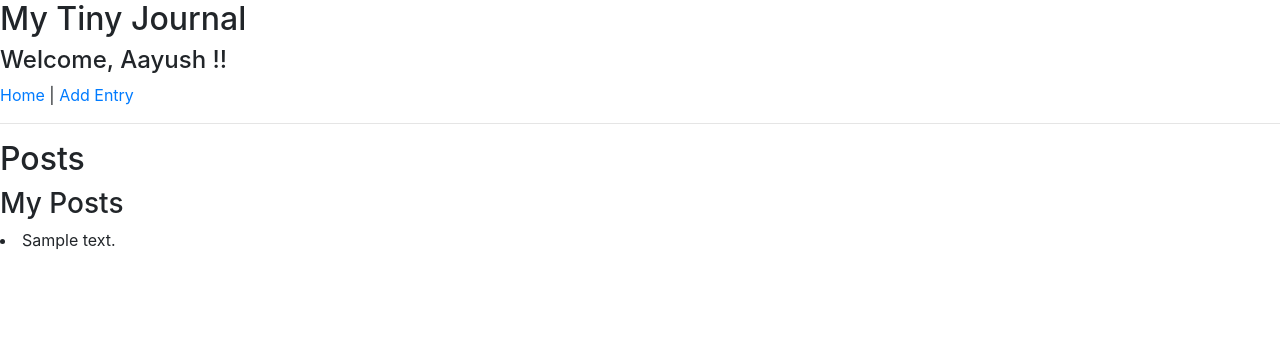
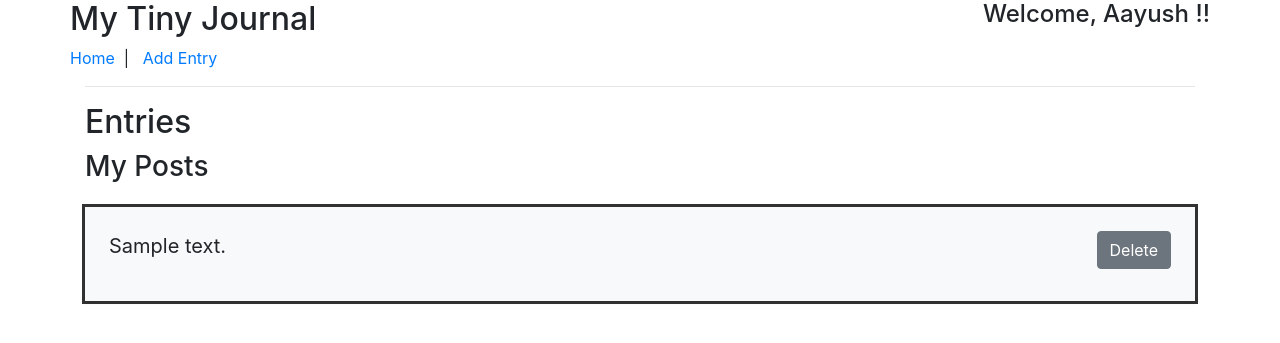
Before and after one commit to arttuladhar/full-stack-flask, a Flask app: page / in a window 1280 px wide. Shown: the top 343 px of the page. Run offline with Flask 2, Linux system fonts and the light colour scheme; tables that the repository leaves empty hold one stand-in row (values such as "Sample post"); some libraries are stand-ins or nearby versions.

Commit message:
[Aayush] - UI Updates

```diff
--- a/app.py
+++ b/app.py
@@ -1,4 +1,4 @@
 from app import app
 
 if __name__ == '__main__':
-    app.run(debug=True)
+    app.run()
--- /dev/null
+++ b/app/static/style.css
@@ -0,0 +1,5 @@
+.retro {
+    background-color: skyblue;
+    box-shadow: rgba(0, 0, 0, 0.16) 0px 1px 4px, rgb(51, 51, 51) 0px 0px 0px 3px;
+    padding: 20px;
+}
--- a/app/templates/base.html
+++ b/app/templates/base.html
@@ -8,29 +8,46 @@
     <meta name="viewport" content="width=device-width, initial-scale=1, shrink-to-fit=no">
 
     <!-- Bootstrap CSS -->
-    <link rel="stylesheet" href="https://stackpath.bootstrapcdn.com/bootstrap/4.3.1/css/bootstrap.min.css" integrity="sha384-ggOyR0iXCbMQv3Xipma34MD+dH/1fQ784/j6cY/iJTQUOhcWr7x9JvoRxT2MZw1T" crossorigin="anonymous">
+    <link rel="stylesheet" href="https://stackpath.bootstrapcdn.com/bootstrap/4.3.1/css/bootstrap.min.css"
+        integrity="sha384-ggOyR0iXCbMQv3Xipma34MD+dH/1fQ784/j6cY/iJTQUOhcWr7x9JvoRxT2MZw1T" crossorigin="anonymous">
+
+    <link rel= "stylesheet" type= "text/css" href= "{{ url_for('static',filename='style.css') }}">
+
 
 </head>
 
 <body>
+    <div class="container">
+        <div class="row">
         <h2>My Tiny Journal</h2>
+
+        <hr>
         {% if user %}
         <h4>Welcome, {{ user }} !! </h4>
         {% endif %}
-    <div>
-        <a href="/">Home</a> |
-        <a href="/entry/today">Add Entry</a>
+        </div>
+
+        <div class="row">
+            <a href="/">Home </a> &nbsp;&nbsp;|
+            <a href="/entry/today">  &nbsp;&nbsp; Add Entry</a>
         </div>
         <hr>
+
         {% block content %}
         {% endblock %}
 
         <!-- Optional JavaScript -->
         <!-- jQuery first, then Popper.js, then Bootstrap JS -->
-    <script src="https://code.jquery.com/jquery-3.3.1.slim.min.js" integrity="sha384-q8i/X+965DzO0rT7abK41JStQIAqVgRVzpbzo5smXKp4YfRvH+8abtTE1Pi6jizo" crossorigin="anonymous"></script>
-    <script src="https://cdnjs.cloudflare.com/ajax/libs/popper.js/1.14.7/umd/popper.min.js" integrity="sha384-UO2eT0CpHqdSJQ6hJty5KVphtPhzWj9WO1clHTMGa3JDZwrnQq4sF86dIHNDz0W1" crossorigin="anonymous"></script>
-    <script src="https://stackpath.bootstrapcdn.com/bootstrap/4.3.1/js/bootstrap.min.js" integrity="sha384-JjSmVgyd0p3pXB1rRibZUAYoIIy6OrQ6VrjIEaFf/nJGzIxFDsf4x0xIM+B07jRM" crossorigin="anonymous"></script>
-  </body>
+        <script src="https://code.jquery.com/jquery-3.3.1.slim.min.js"
+            integrity="sha384-q8i/X+965DzO0rT7abK41JStQIAqVgRVzpbzo5smXKp4YfRvH+8abtTE1Pi6jizo"
+            crossorigin="anonymous"></script>
+        <script src="https://cdnjs.cloudflare.com/ajax/libs/popper.js/1.14.7/umd/popper.min.js"
+            integrity="sha384-UO2eT0CpHqdSJQ6hJty5KVphtPhzWj9WO1clHTMGa3JDZwrnQq4sF86dIHNDz0W1"
+            crossorigin="anonymous"></script>
+        <script src="https://stackpath.bootstrapcdn.com/bootstrap/4.3.1/js/bootstrap.min.js"
+            integrity="sha384-JjSmVgyd0p3pXB1rRibZUAYoIIy6OrQ6VrjIEaFf/nJGzIxFDsf4x0xIM+B07jRM"
+            crossorigin="anonymous"></script>
+    </div>
 </body>
 
 </html>
--- a/app/templates/index.html
+++ b/app/templates/index.html
@@ -1,11 +1,23 @@
 {% extends "base.html" %}
 
 {% block content %}
-    <h2>Posts</h2>
+
+<h2>Entries</h2>
+
 {% if entries %}
 <h3>My Posts</h3>
+<div style="border-spacing: 10px;">
     {% for entry in entries %}
-        <li> {{ entry.text }} </li>
+    <div class="d-flex flex-row mt-4 bg-light retro">
+        <div class="p-1">
+            <blockquote class="blockquote">
+                <p class="mb-o">{{ entry.text }}</p>
+            </blockquote>
+        </div>
+        <div class="ml-auto p-1"><button type="button" class="btn btn-secondary">Delete</button></div>
+    </div>
     {% endfor %}
+</div>
 {% endif %}
+
 {% endblock %}
--- a/config.py
+++ b/config.py
@@ -1,6 +1,6 @@
 from os import environ
 
-INSTANCE_FOLDER_PATH = '/tmp/db/tiny-journal'
+INSTANCE_FOLDER_PATH = '/Users/arttuladhar/tmp/db'
 
 WTF_CSRF_ENABLED = True
 SECRET_KEY = 'you-will-never-guess'
```
Also changed, not shown: Notes.md (added, +12 -0 lines), 1 other file. Lines whose indentation alone changed are shown as unchanged.
